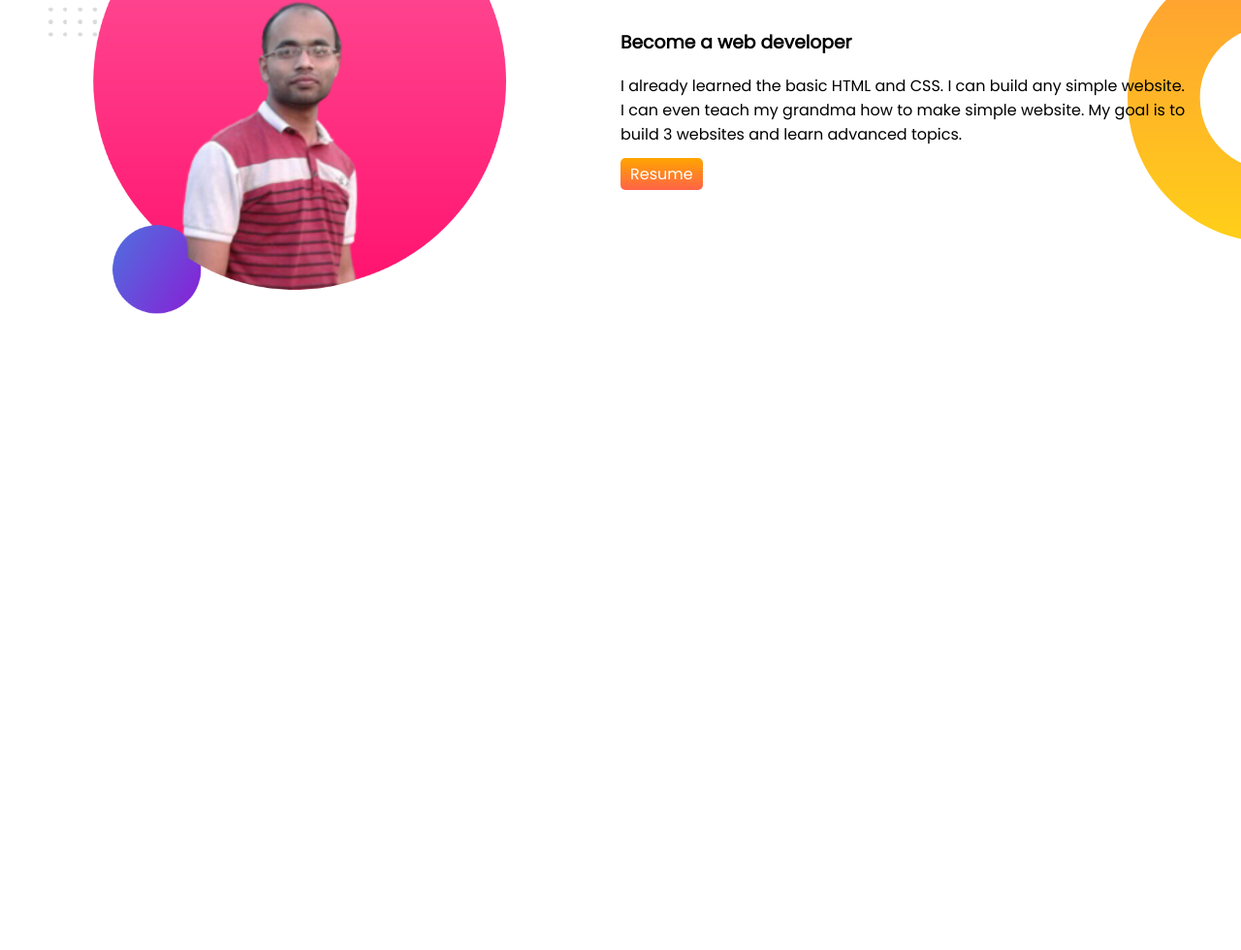
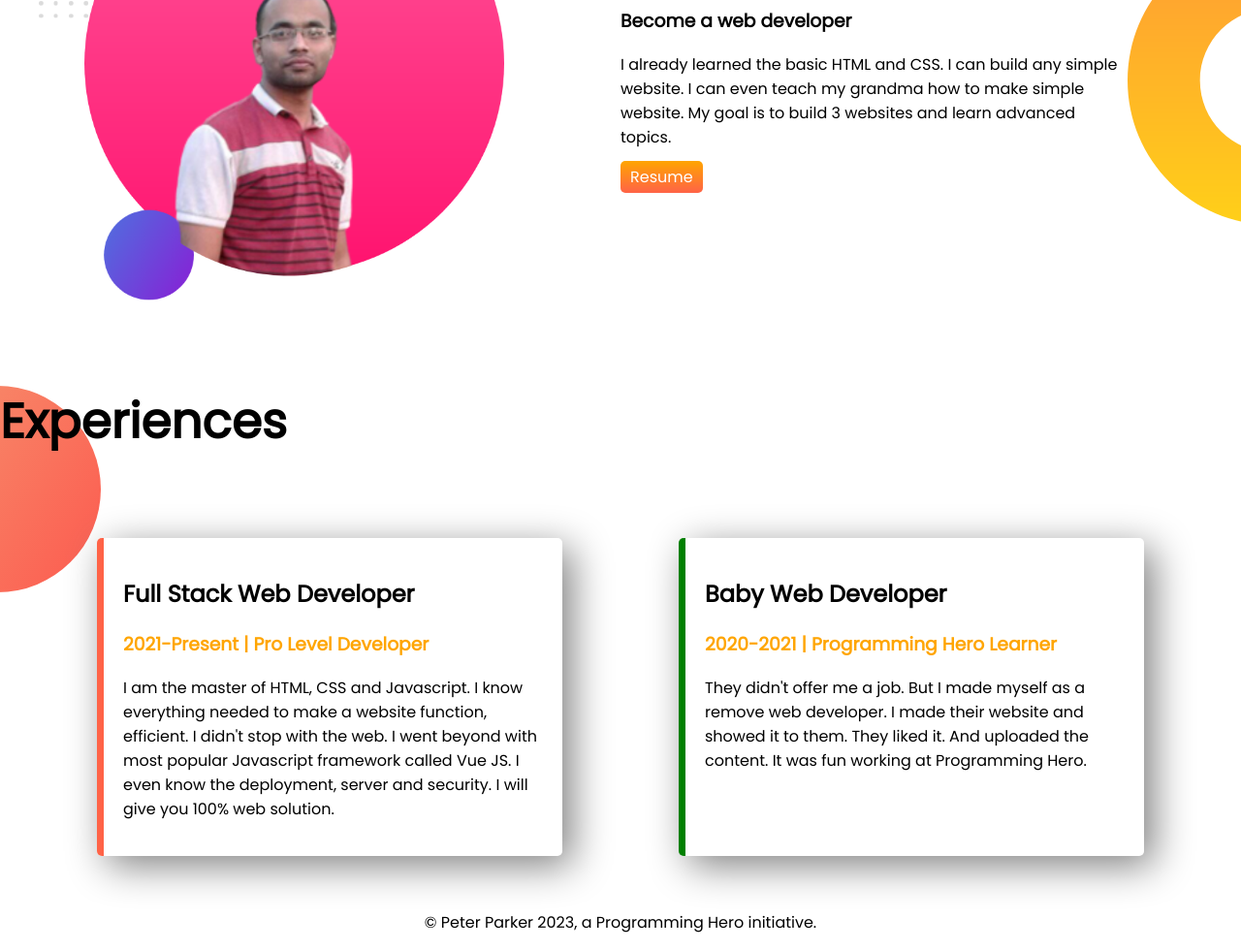
Before and after one commit to Sohelahmed27/Sohel-portfolio, a plain HTML site: page index.html in a window 1280 px wide. Shown: the part 755-1735 px from the top of the page at 97% size. Before the commit the page ends 1136 px from the top, so only its background shows below. Drawn offline with Linux system fonts and the light colour scheme.

Commit message:
final commit

```diff
--- a/index.html
+++ b/index.html
@@ -11,7 +11,7 @@
   <link rel="stylesheet" href="style.css">
 </head>
 <body>
-  <section class="baner-top">
+  <section class="baner-top flexible-box">
     <div class="half-width">
       <h1>Welcome to</h1>
       <h1><span class="orange-colour">Sohel Ahmed's</span> World!</h1>
@@ -23,7 +23,7 @@
        <img src="images/my-bg.png"/>
      </div>
   </section>
-  <section class="big-dream">
+  <section class="big-dream flexible-box">
     <div class="half-width">
       <img src="images/my-bg2.png">
     </div>
@@ -34,6 +34,24 @@
       <a class="link-button" target="-blank" href="https://mybdjobs.bdjobs.com/mybdjobs/b-masterview.asp">Resume</a>
     </div>
   </section>
+  <section class="experience-area">
+    <h1>Experiences</h1>
+    <div class="flexible-box">
+      <div id="full-stack-developer" class="experience-item">
+        <h2>Full Stack Web Developer</h2>
+        <h3 class="orange-color">2021-Present | Pro Level Developer</h3>
+        <p>I am the master of HTML, CSS and Javascript. I know everything needed to make a website function, efficient. I didn't stop with the web. I went beyond with most popular Javascript framework called Vue JS. I even know the deployment, server and security. I will give you 100% web solution.</p>
+      </div>
+    <div id="baby-developer" class="experience-item">
+      <h2>Baby Web Developer</h2>
+      <h3 class="orange-color">2020-2021 | Programming Hero Learner</h3>
+      <p>They didn't offer me a job. But I made myself as a remove web developer. I made their website and showed it to them. They liked it. And uploaded the content. It was fun working at Programming Hero.</p>
+    </div>
+    </div>
+  </section>
+  <footer>
+     <p>© Peter Parker 2023, a Programming Hero initiative.</p>
+  </footer>
 
 </body>
 </html>
--- a/style.css
+++ b/style.css
@@ -11,9 +11,9 @@ h1{
   color : Orange ;
 }
 
-section{
+.flexible-box{
   display:flex;
-  padding:50px;
+  padding:40px;
 }
 
 .half-width{
@@ -41,3 +41,33 @@ border-radius:5px;
   background-repeat:no-repeat;
   background-position:right;
 }
+
+.experience-area{
+  background-image:url(images/exp-bg.png);
+  background-repeat:no-repeat;
+}
+
+.orange-color{
+  color:orange;
+}
+.half-width p{
+  margin-right:80px;
+}
+.experience-item{
+  border-radius:5px;
+  margin-left:5%;
+  margin-right:5%;
+  width:40%;
+  padding:20px;
+  box-shadow:10px 10px 40px gray;
+}
+#full-stack-developer{
+  border-left:7px solid tomato;
+}
+
+#baby-developer{
+  border-left:7px solid green;
+}
+footer p{
+  text-align:center;
+}
```
